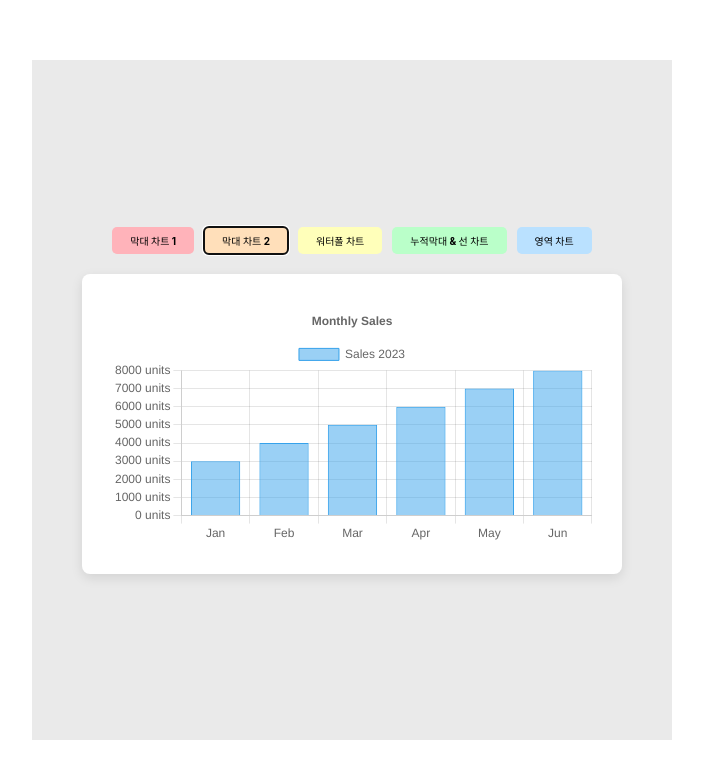
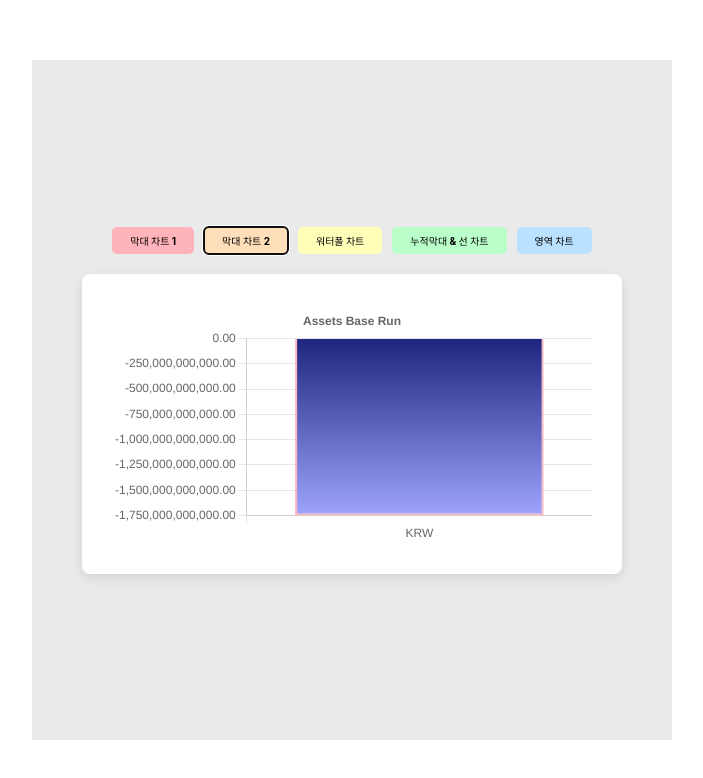
Before and after one commit to WoongyuChoi/react-chart-visualizer, a React (Vite) app: page / in a window 1280 px wide. Both pictures are taken after a click on the button "막대 차트 2". Shown: the top 778 px of the page, without its empty margins (288-991 px from the left). Built offline with nearby package versions, Linux system fonts and the light colour scheme.

Commit message:
feature : BarChartNegative 막대 차트2 생성

```diff
--- a/src/chart/BarChartAnother.tsx
+++ /dev/null
@@ -1,44 +0,0 @@
-import React from "react";
-import { Bar } from "react-chartjs-2";
-import { ChartOptions } from "chart.js";
-
-const data = {
-  labels: ["Jan", "Feb", "Mar", "Apr", "May", "Jun"],
-  datasets: [
-    {
-      label: "Sales 2023",
-      data: [3000, 4000, 5000, 6000, 7000, 8000],
-      backgroundColor: "rgba(54, 162, 235, 0.5)",
-      borderColor: "rgba(54, 162, 235, 1)",
-      borderWidth: 1,
-    },
-  ],
-};
-
-const options: ChartOptions<"bar"> = {
-  plugins: {
-    legend: {
-      position: "top",
-    },
-    title: {
-      display: true,
-      text: "Monthly Sales",
-    },
-  },
-  scales: {
-    y: {
-      beginAtZero: true,
-      ticks: {
-        callback: function (value) {
-          return value + " units";
-        },
-      },
-    },
-  },
-};
-
-const BarChartAnother = ({ chartRef }: { chartRef: React.RefObject<any> }) => {
-  return <Bar ref={chartRef} data={data} options={options} />;
-};
-
-export default BarChartAnother;
--- /dev/null
+++ b/src/chart/BarChartNegative.tsx
@@ -0,0 +1,68 @@
+import { ChartOptions } from "chart.js";
+import { Bar } from "react-chartjs-2";
+import { formatNumberWithCommas } from "../utils/numberUtils";
+
+const data = {
+  labels: ["KRW"],
+  datasets: [
+    {
+      data: [-1750000000000.0],
+      backgroundColor: function (context: any) {
+        const chart = context.chart;
+        const { ctx, chartArea } = chart;
+
+        if (!chartArea) {
+          return null;
+        }
+
+        const gradient = ctx.createLinearGradient(
+          0,
+          chartArea.top,
+          0,
+          chartArea.bottom
+        );
+        gradient.addColorStop(0, "#1E257E"); // 그라데이션 시작 색상
+        gradient.addColorStop(1, "#9EA4FD"); // 그라데이션 끝 색상
+
+        return gradient;
+      },
+      borderColor: "#FFB3BA",
+      borderWidth: 2,
+    },
+  ],
+};
+
+const options: ChartOptions<"bar"> = {
+  plugins: {
+    legend: {
+      display: false, // 범례를 숨김
+    },
+    title: {
+      display: true,
+      text: "Assets Base Run",
+    },
+  },
+  scales: {
+    y: {
+      beginAtZero: true,
+      min: -1750000000000,
+      max: 0,
+      ticks: {
+        stepSize: 250000000000,
+        callback: function (value) {
+          return value
+            .toLocaleString("ko-KR", {
+              minimumFractionDigits: 2,
+              maximumFractionDigits: 2,
+            });
+        },
+      },
+    },
+  },
+};
+
+const BarChartNegative = ({ chartRef }: { chartRef: React.RefObject<any> }) => {
+  return <Bar ref={chartRef} data={data} options={options} />;
+};
+
+export default BarChartNegative;
--- a/src/layout/ChartLayout.tsx
+++ b/src/layout/ChartLayout.tsx
@@ -1,7 +1,7 @@
-import React, { useEffect, useRef } from "react";
+import { Chart } from "chart.js";
+import { useEffect, useRef } from "react";
 import BarChartComparison from "../chart/BarChartComparison";
-import { Chart } from "chart.js";
-import BarChartAnother from "../chart/BarChartAnother";
+import BarChartNegative from "../chart/BarChartNegative";
 
 const ChartLayout = ({ selectedChart }: { selectedChart: number }) => {
   const chartRef = useRef<Chart | null>(null);
@@ -16,6 +16,23 @@ const ChartLayout = ({ selectedChart }: { selectedChart: number }) => {
     };
   }, []);
 
+  const renderChart = () => {
+    switch (selectedChart) {
+      case 1:
+        return <BarChartComparison chartRef={chartRef} />;
+      case 2:
+        return <BarChartNegative chartRef={chartRef} />;
+      case 3:
+        return <div>BarChart 3</div>;
+      case 4:
+        return <div>BarChart 4</div>;
+      case 5:
+        return <div>BarChart 5</div>;
+      default:
+        return <div>차트를 선택해주세요.</div>;
+    }
+  };
+
   return (
     <div
       style={{
@@ -26,11 +43,7 @@ const ChartLayout = ({ selectedChart }: { selectedChart: number }) => {
         boxShadow: "0px 4px 12px rgba(0, 0, 0, 0.1)",
       }}
     >
-      {selectedChart === 1 ? (
-        <BarChartComparison chartRef={chartRef} />
-      ) : (
-        <BarChartAnother chartRef={chartRef} />
-      )}
+      {renderChart()}
     </div>
   );
 };
--- a/src/layout/MainLayout.tsx
+++ b/src/layout/MainLayout.tsx
@@ -1,6 +1,6 @@
 import React, { useState } from "react";
+import ButtonLayout from "./ButtonLayout";
 import ChartLayout from "./ChartLayout";
-import ButtonLayout from "./ButtonLayout";
 
 const MainLayout = () => {
   const [selectedChart, setSelectedChart] = useState(1);
```
